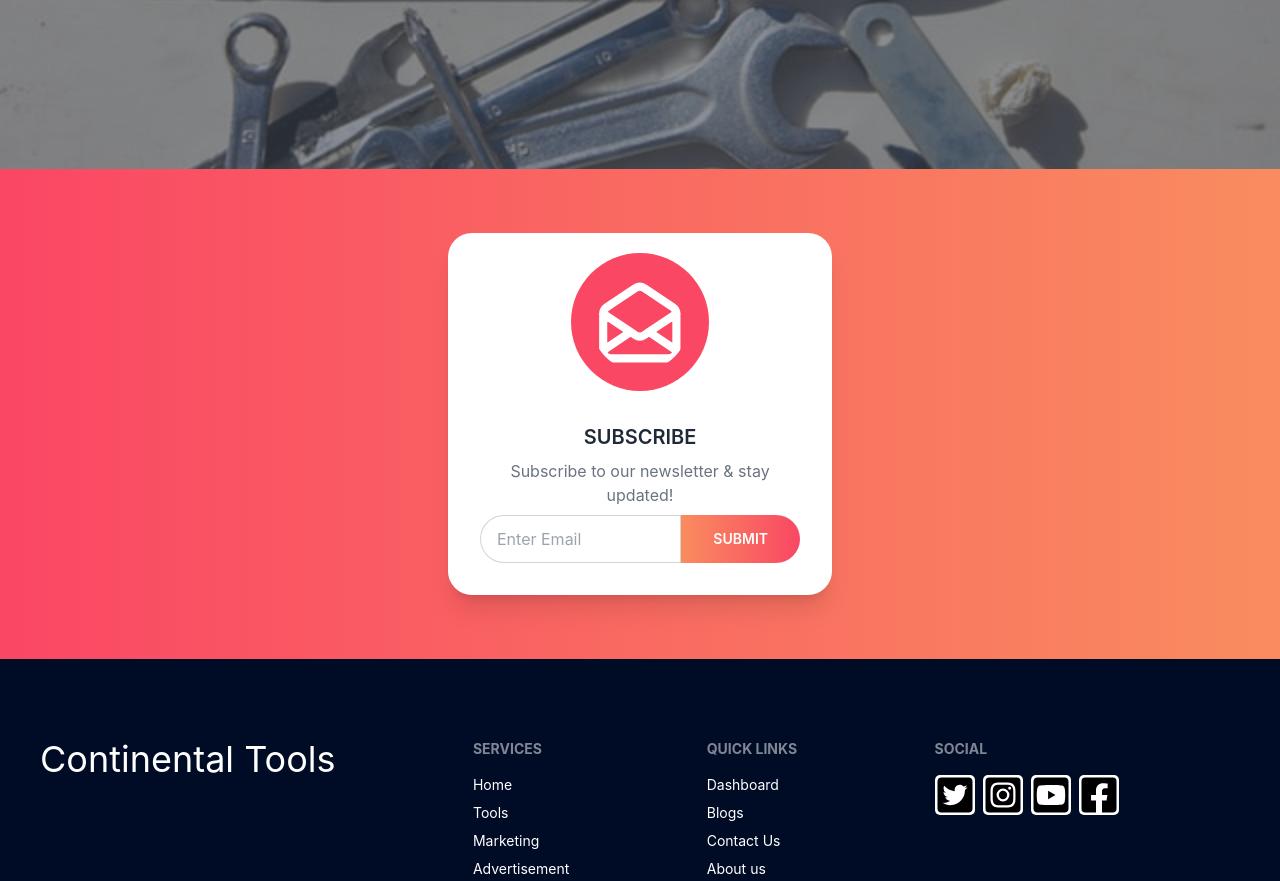
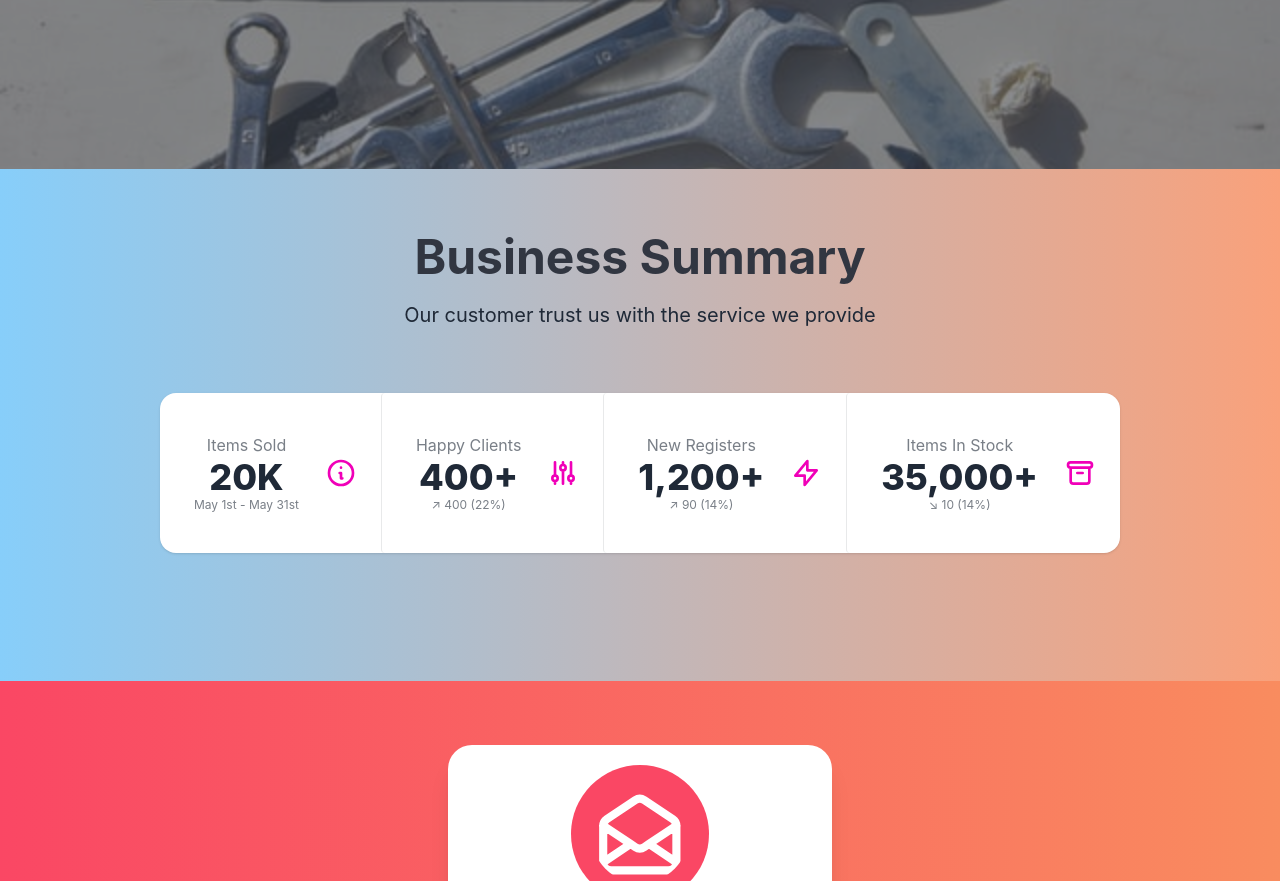
Before and after one commit to SajidJRahman/continental-tools-client-side, a React (Create React App) app: page / in a window 1280 px wide. Shown: the part 695-1576 px from the top of the page. Built offline with nearby package versions, Linux system fonts and the light colour scheme; no server answers; a web font is replaced by a local one.

Commit message:
added business summary

```diff
--- a/src/Pages/Home/BusinessSummery/BusinessSummery.js
+++ b/src/Pages/Home/BusinessSummery/BusinessSummery.js
@@ -3,8 +3,48 @@ import './BusinessSummery.css';
 
 const BusinessSummery = () => {
     return (
-        <div>
+        <div className='text-center pt-16 bg-gradient-to-r from-[lightskyblue] to-[#f9a17b] '>
+            <h1 className='text-5xl font-bold text-neutral-focus'>Business Summary</h1>
+            <p className='text-xl mt-5'>Our customer trust us with the service we provide</p>
+            <div className="stats shadow w-3/4 mt-16 mb-32">
 
+                <div className="stat py-10 rounded">
+                    <div className="stat-figure text-secondary">
+                        <svg xmlns="http://www.w3.org/2000/svg" fill="none" viewBox="0 0 24 24" className="inline-block w-8 h-8 stroke-current"><path stroke-linecap="round" stroke-linejoin="round" stroke-width="2" d="M13 16h-1v-4h-1m1-4h.01M21 12a9 9 0 11-18 0 9 9 0 0118 0z"></path></svg>
+                    </div>
+                    <div className="stat-title">Items Sold</div>
+                    <div className="stat-value">20K</div>
+                    <div className="stat-desc">May 1st - May 31st</div>
+                </div>
+
+                <div className="stat py-10 rounded">
+                    <div className="stat-figure text-secondary">
+                        <svg xmlns="http://www.w3.org/2000/svg" fill="none" viewBox="0 0 24 24" className="inline-block w-8 h-8 stroke-current"><path stroke-linecap="round" stroke-linejoin="round" stroke-width="2" d="M12 6V4m0 2a2 2 0 100 4m0-4a2 2 0 110 4m-6 8a2 2 0 100-4m0 4a2 2 0 110-4m0 4v2m0-6V4m6 6v10m6-2a2 2 0 100-4m0 4a2 2 0 110-4m0 4v2m0-6V4"></path></svg>
+                    </div>
+                    <div className="stat-title">Happy Clients</div>
+                    <div className="stat-value">400+</div>
+                    <div className="stat-desc">↗︎ 400 (22%)</div>
+                </div>
+
+                <div className="stat py-10 rounded">
+                    <div class="stat-figure text-secondary">
+                        <svg xmlns="http://www.w3.org/2000/svg" fill="none" viewBox="0 0 24 24" class="inline-block w-8 h-8 stroke-current"><path stroke-linecap="round" stroke-linejoin="round" stroke-width="2" d="M13 10V3L4 14h7v7l9-11h-7z"></path></svg>
+                    </div>
+                    <div className="stat-title">New Registers</div>
+                    <div className="stat-value">1,200+</div>
+                    <div className="stat-desc">↗︎ 90 (14%)</div>
+                </div>
+
+                <div className="stat py-10 rounded">
+                    <div className="stat-figure text-secondary">
+                        <svg xmlns="http://www.w3.org/2000/svg" fill="none" viewBox="0 0 24 24" className="inline-block w-8 h-8 stroke-current"><path stroke-linecap="round" stroke-linejoin="round" stroke-width="2" d="M5 8h14M5 8a2 2 0 110-4h14a2 2 0 110 4M5 8v10a2 2 0 002 2h10a2 2 0 002-2V8m-9 4h4"></path></svg>
+                    </div>
+                    <div className="stat-title">Items In Stock</div>
+                    <div className="stat-value">35,000+</div>
+                    <div className="stat-desc">↘︎ 10 (14%)</div>
+                </div>
+
+            </div>
         </div>
     );
 };
--- a/src/Pages/Home/Home/Home.js
+++ b/src/Pages/Home/Home/Home.js
@@ -1,14 +1,16 @@
 import React from 'react';
 import Banner from '../Banner/Banner';
 import Footer from '../../Shared/Footer/Footer';
+import Newsletter from '../Newsletter/Newsletter';
+import BusinessSummery from '../BusinessSummery/BusinessSummery';
 import './Home.css';
-import Newsletter from '../Newsletter/Newsletter';
 
 const Home = () => {
     return (
         <div>
             <Banner />
-            <Newsletter/>
+            <BusinessSummery />
+            <Newsletter />
             <Footer />
         </div>
     );
```
